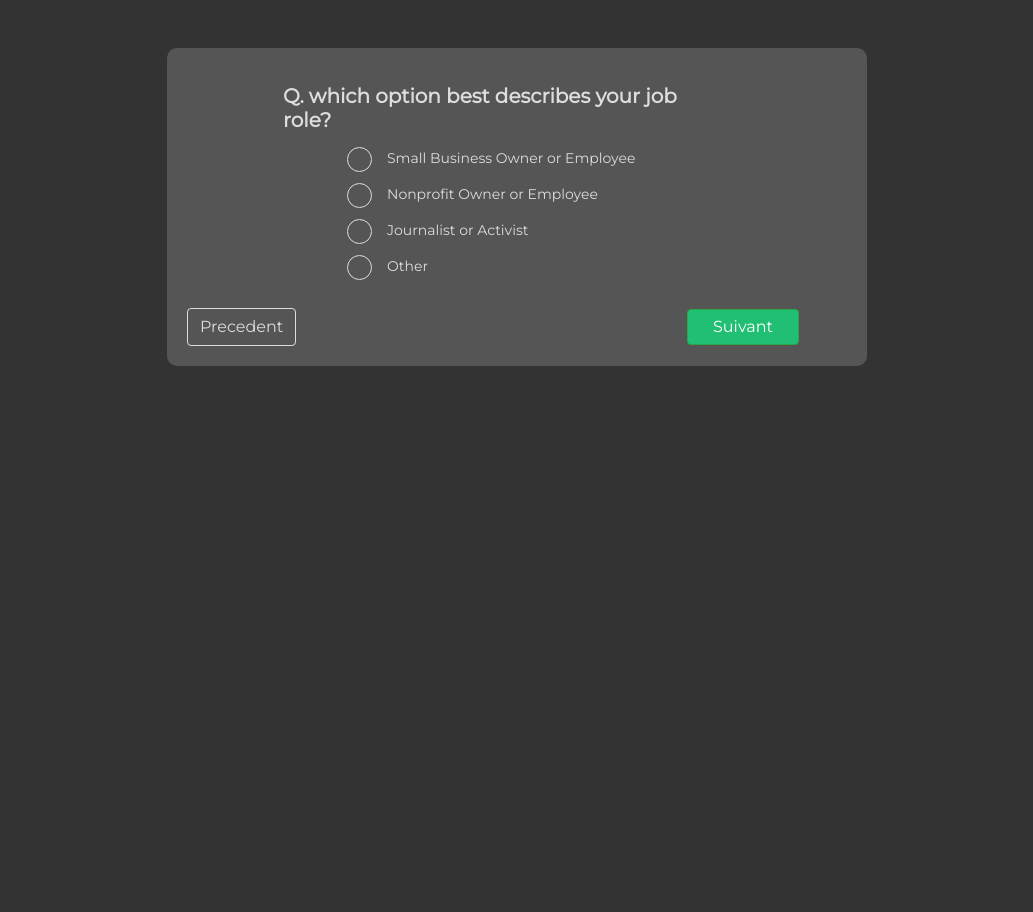
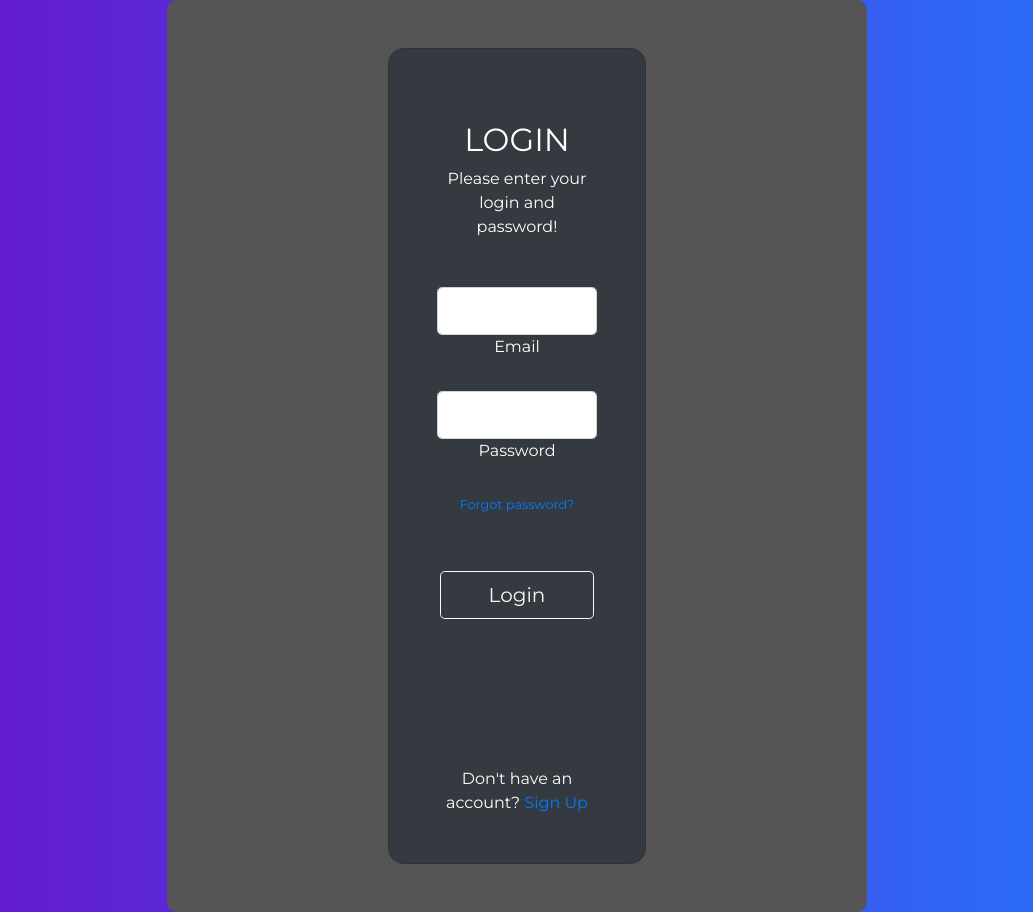
Before and after one commit to SoslanGab/tpquiz, a PHP site: page / in a window 1280 px wide. Shown: the whole page, without its empty margins (123-1156 px from the left). Before the commit the page ends 366 px from the top, so only its background shows below. Run offline with PHP 8.4, Linux system fonts and the light colour scheme.

Commit message:
Ajout fichier accueil et form de connexion

```diff
--- a/css/style.css
+++ b/css/style.css
@@ -88,3 +88,17 @@ body{
         word-spacing: 2px;
     }
 }
+
+
+/* login css */
+
+.gradient-custom {
+    /* fallback for old browsers */
+    background: #6a11cb;
+
+    /* Chrome 10-25, Safari 5.1-6 */
+    background: -webkit-linear-gradient(to right, rgba(106, 17, 203, 1), rgba(37, 117, 252, 1));
+
+    /* W3C, IE 10+/ Edge, Firefox 16+, Chrome 26+, Opera 12+, Safari 7+ */
+    background: linear-gradient(to right, rgba(106, 17, 203, 1), rgba(37, 117, 252, 1))
+    }
--- a/index.php
+++ b/index.php
@@ -1,7 +1,6 @@
 <?php
     include 'connexion.php';
-
-?>
+    ?>
 <!DOCTYPE html>
 <html lang="en">
 <head>
@@ -15,37 +14,50 @@
 <body>
 
 
-<div class="container mt-sm-5 my-1">
-    <div class="question ml-sm-5 pl-sm-5 pt-2">
-        <div class="py-2 h5"><b>Q. which option best describes your job role?</b></div>
-        <div class="ml-md-3 ml-sm-3 pl-md-5 pt-sm-0 pt-3" id="options">
-            <label class="options">Small Business Owner or Employee
-                <input type="radio" name="radio">
-                <span class="checkmark"></span>
-            </label>
-            <label class="options">Nonprofit Owner or Employee
-                <input type="radio" name="radio">
-                <span class="checkmark"></span>
-            </label>
-            <label class="options">Journalist or Activist
-                <input type="radio" name="radio">
-                <span class="checkmark"></span>
-            </label>
-            <label class="options">Other
-                <input type="radio" name="radio">
-                <span class="checkmark"></span>
-            </label>
+<section class="vh-100 gradient-custom">
+  <div class="container py-5 h-100">
+    <div class="row d-flex justify-content-center align-items-center h-100">
+      <div class="col-12 col-md-8 col-lg-6 col-xl-5">
+        <div class="card bg-dark text-white" style="border-radius: 1rem;">
+          <div class="card-body p-5 text-center">
+
+            <div class="mb-md-5 mt-md-4 pb-5">
+
+              <h2 class="fw-bold mb-2 text-uppercase">Login</h2>
+              <p class="text-white-50 mb-5">Please enter your login and password!</p>
+
+              <div class="form-outline form-white mb-4">
+                <input type="email" id="typeEmailX" class="form-control form-control-lg" />
+                <label class="form-label" for="typeEmailX">Email</label>
+              </div>
+
+              <div class="form-outline form-white mb-4">
+                <input type="password" id="typePasswordX" class="form-control form-control-lg" />
+                <label class="form-label" for="typePasswordX">Password</label>
+              </div>
+
+              <p class="small mb-5 pb-lg-2"><a class="text-white-50" href="#!">Forgot password?</a></p>
+
+              <button class="btn btn-outline-light btn-lg px-5" type="submit">Login</button>
+
+              <div class="d-flex justify-content-center text-center mt-4 pt-1">
+                <a href="#!" class="text-white"><i class="fab fa-facebook-f fa-lg"></i></a>
+                <a href="#!" class="text-white"><i class="fab fa-twitter fa-lg mx-4 px-2"></i></a>
+                <a href="#!" class="text-white"><i class="fab fa-google fa-lg"></i></a>
+              </div>
+
+            </div>
+
+            <div>
+              <p class="mb-0">Don't have an account? <a href="#!" class="text-white-50 fw-bold">Sign Up</a>
+              </p>
+            </div>
+          </div>
         </div>
+      </div>
     </div>
-    <div class="d-flex align-items-center pt-3">
-        <div id="prev">
-            <button class="btn btn-primary">Precedent</button>
-        </div>
-        <div class="ml-auto mr-sm-5">
-            <button class="btn btn-success">Suivant</button>
-        </div>
-    </div>
-</div>
+  </div>
+</section>
 
 
 
```
Also changed, not shown: accueil.php (added, +49 -0 lines).
